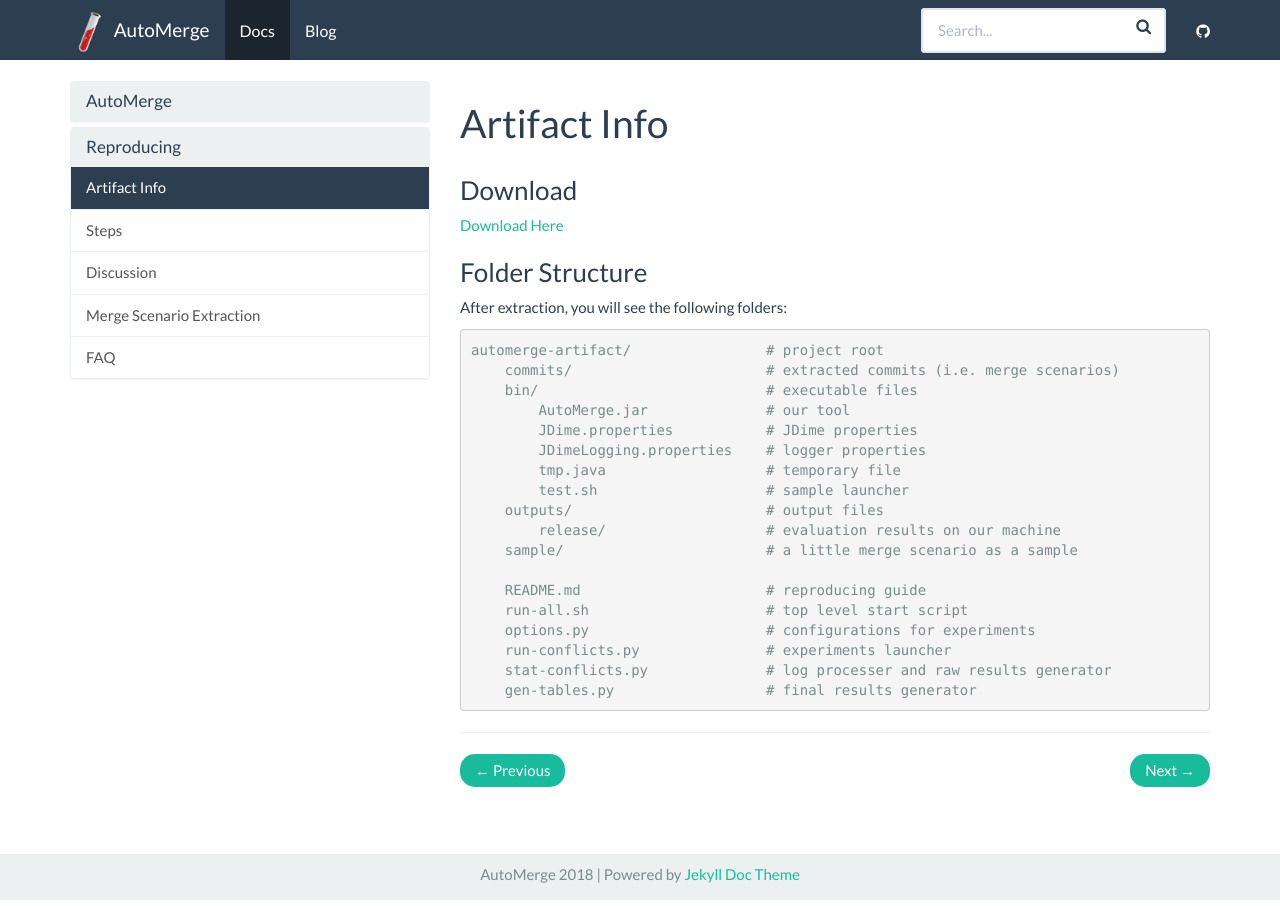
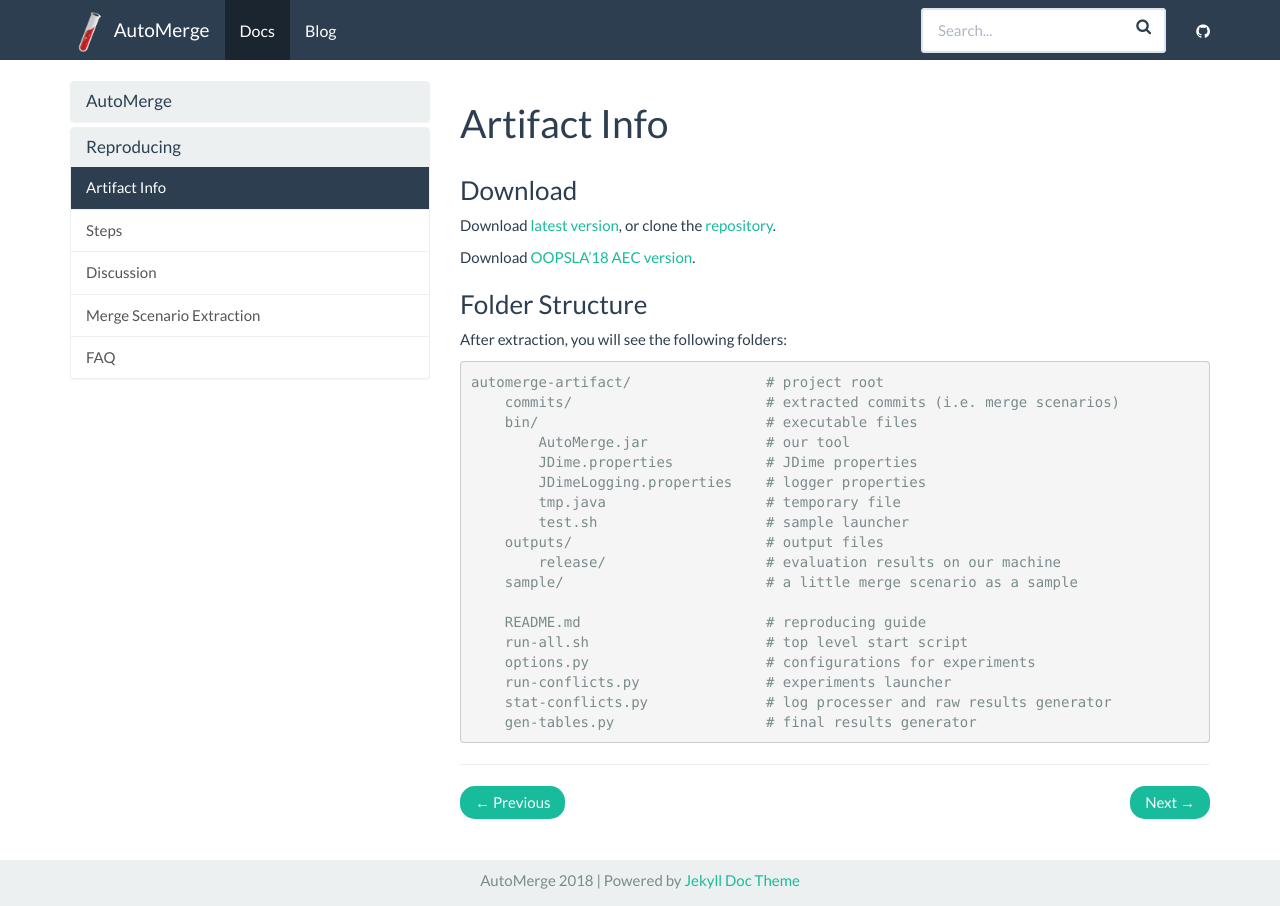
Before and after one commit to thufv/automerge, a Jekyll site: the page built from _docs/reproducing/artifact.md, in a window 1280 px wide. Built offline with Jekyll 4.4.1, drawn with Linux system fonts in a browser that asks for light colours; nearby versions of some CDN libraries.

Commit message:
update artifact link

```diff
--- a/_docs/reproducing/artifact.md
+++ b/_docs/reproducing/artifact.md
@@ -5,7 +5,10 @@ permalink: /docs/artifact/
 
 ### Download
 
-[Download Here](https://drive.google.com/file/d/16ovkfdX6bg993AT5_WybhpHKFy8UKJDA/view)
+Download [latest version](https://github.com/thufv/automerge/archive/artifact.zip),
+or clone the [repository](https://github.com/thufv/automerge/tree/artifact).
+
+Download [OOPSLA'18 AEC version](https://drive.google.com/file/d/16ovkfdX6bg993AT5_WybhpHKFy8UKJDA/view){:target="_blank"}.
 
 ### Folder Structure
 
```
Also changed, not shown: _docs/index.md (+0 -3 lines).
